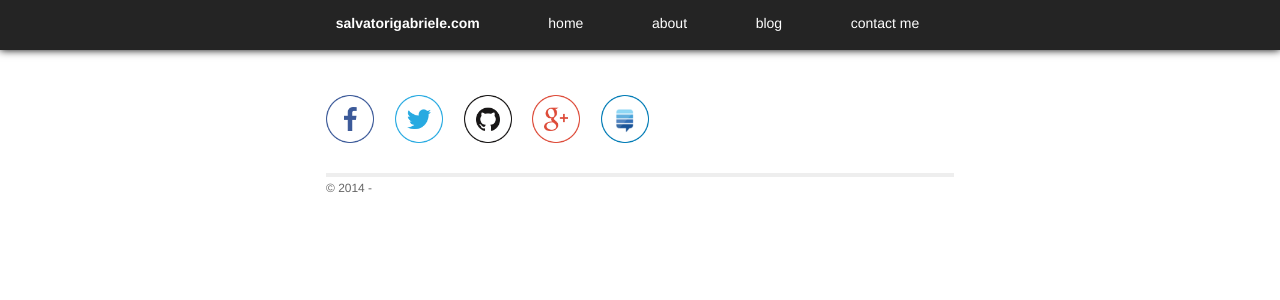
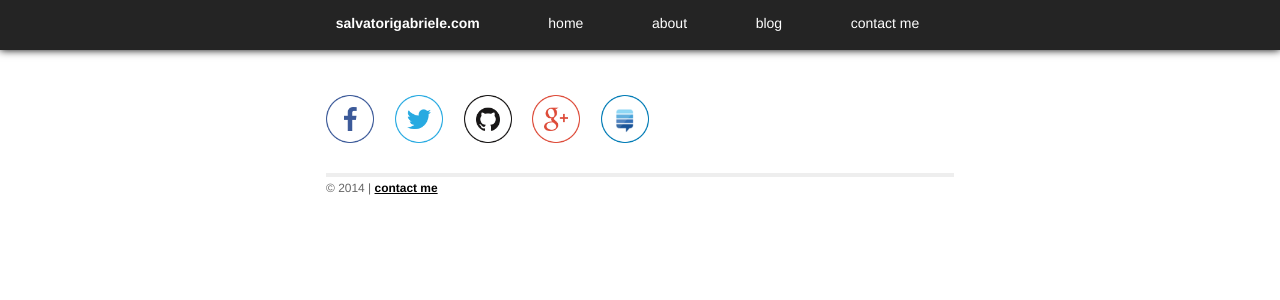
Before and after one commit to gsalvatori/salvatorigabriele.com, a Jekyll site: the page built from index.html, in a window 1280 px wide. Shown: the top 300 px of the page. Built offline with Jekyll 4.4.1, drawn with Linux system fonts in a browser that asks for light colours; Markdown is read by kramdown in place of the engine named in the settings.

Commit message:
Update default.html

```diff
--- a/_layouts/default.html
+++ b/_layouts/default.html
@@ -28,7 +28,7 @@
           {{ content }}
 
           <div class="footer">
-          © 2014 -
+          © 2014 | <a href="mailto:salvatorigabriele@gmail.com"><b>contact me</b></a>
 
           </div>
         </div>
```
